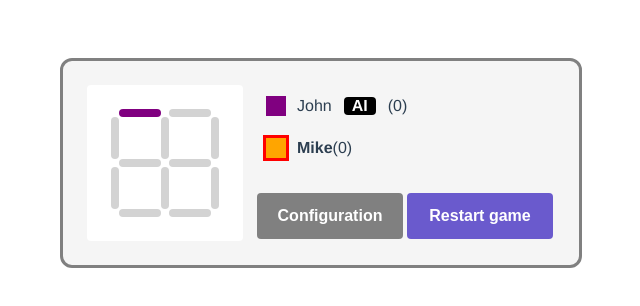
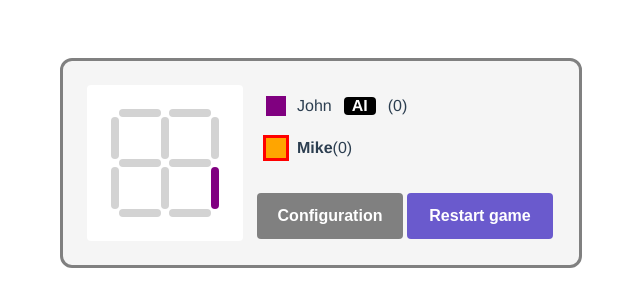
Before and after one commit to mrlukasbos/dots-and-boxes, a Vue app: page / in a window 1280 px wide. Shown: the top 306 px of the page, without its empty margins (319-959 px from the left). Built offline with nearby package versions, Linux system fonts and the light colour scheme.

Commit message:
get minmax and greedy AI working

```diff
--- a/package.json
+++ b/package.json
@@ -9,6 +9,8 @@
   },
   "dependencies": {
     "core-js": "^3.6.5",
+    "lodash": "^4.17.20",
+    "rfdc": "^1.1.4",
     "vue": "^2.6.11"
   },
   "devDependencies": {
--- a/src/ai.js
+++ b/src/ai.js
@@ -1,3 +1,5 @@
+var _ = require('lodash');
+
 export default class Ai {
     static availableEdges(board) {
         return board.edges.filter(edge => {
@@ -12,36 +14,66 @@
     }
 
     // the higher our score the better
-    static getBestMove(board) {
+    static getGreedyBestMove(board) {
         let availableEdges = this.availableEdges(board);
-        let bestEdge = availableEdges[0];
-        let bestScore = -Infinity;
-
-        let currentPlayer = board.getCurrentPlayer();
+        let bestEdge = this.getRandomMove(board);
+        let currentPlayerName = board.getCurrentPlayer().name;
+        let previousScore = board.getCurrentPlayer().score;
 
         for (var testedge of availableEdges) {
-            let copy = board.copy();
-            let edge = copy.getEdge(testedge.x, testedge.y, testedge.vertical);
+            let copy = _.cloneDeep(board);
+            console.log(copy);
+            let edge = copy.getEdge(testedge.x, testedge.y, testedge.vertical)
             copy.selectEdge(edge);
-
-            let score = this.minMax(copy, currentPlayer.name, 0);
-            console.log(score);
-            if (score > bestScore) {
-                bestScore = score;
-                bestEdge = edge
+            let player = copy.getPlayerByName(currentPlayerName);
+            if (player.score > previousScore) {
+                bestEdge = edge;
+                break;
             }
         }
         console.log("returning edge: ", bestEdge)
         return board.getEdge(bestEdge.x, bestEdge.y, bestEdge.vertical);
     }
 
+
+     // the higher our score the better
+     static getBestMove(board) {
+        let availableEdges = this.availableEdges(board);
+        let bestEdge = this.getRandomMove(board);
+        let bestScore = -Infinity;
+        let currentPlayer = board.getCurrentPlayer();
+
+        for (var testedge of availableEdges) {
+            let copy = _.cloneDeep(board);
+
+            copy.checkForAIMove = function() {
+                // do nothing
+            }
+
+            console.log(copy);
+            let edge = copy.getEdge(testedge.x, testedge.y, testedge.vertical)
+            copy.selectEdge(edge);
+
+            let score = this.minMax(copy, currentPlayer.name, 0);
+            if (score > bestScore) {
+                bestEdge = testedge;
+                bestScore = score;
+            }
+        }
+        return board.getEdge(bestEdge.x, bestEdge.y, bestEdge.vertical);
+    }
+
     static minMax(board, thisplayer, depth) {
         let availableEdges = this.availableEdges(board);
 
-        if (depth < 5) {
+        if (depth < 12) {
             for (let i = 0; i < availableEdges.length; i++) {
                 let edge = availableEdges[i];
-                let copy = board.copy();
+                let copy = _.cloneDeep(board);
+
+                copy.checkForAIMove = function() {
+                    // do nothing
+                }
                 copy.selectEdge(copy.getEdge(edge.x, edge.y, edge.vertical));
                 return this.minMax(copy, thisplayer, depth + 1);
             }
```
